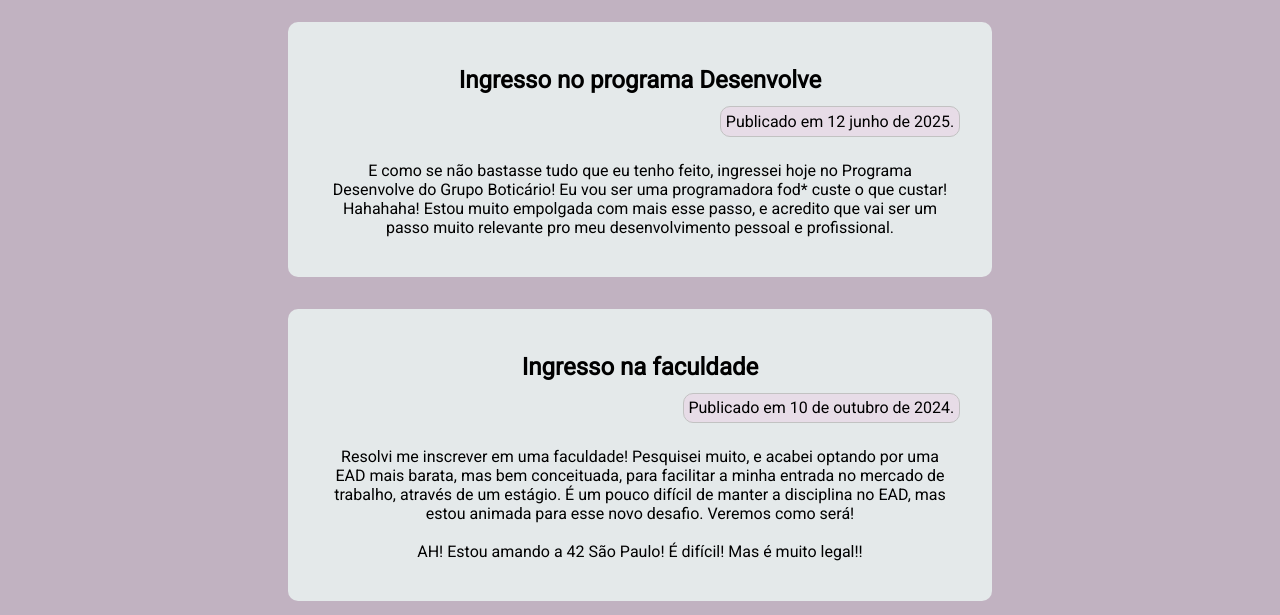
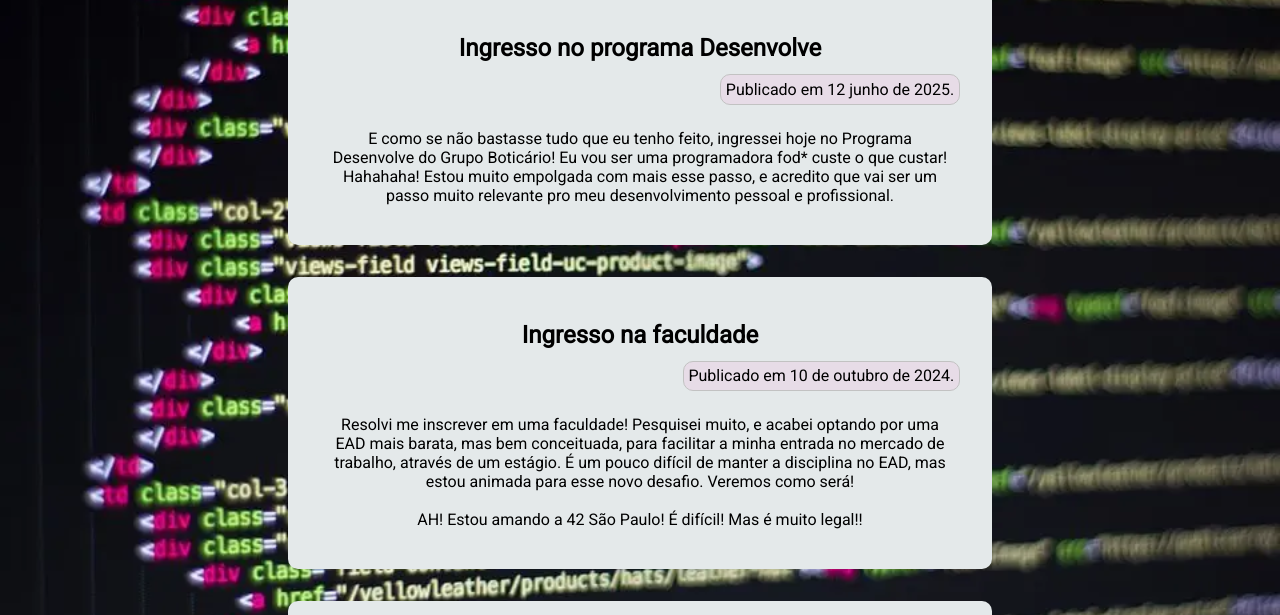
Before and after one commit to maikaminski/DiarioPessoal_Programa_Desenvolve, a plain HTML site: page index.html in a window 1280 px wide. Shown: the part 112-727 px from the top of the page. Drawn offline with Linux system fonts and the light colour scheme.

Commit message:
efeito parallax

```diff
--- a/index.html
+++ b/index.html
@@ -9,7 +9,7 @@
     <link rel="icon" href="favicon-32x32.png" type="image/png">
 
 </head>
-<body>
+<body class="parallax">
     <header>
         <h1 class="title">Meu diário pessoal como DEV</h1>
     </header>
--- a/styles.css
+++ b/styles.css
@@ -4,7 +4,7 @@
     box-sizing: border-box;
 }
 body {
-    background-color: #c1b2c1;
+    background-color: black;
     margin: 0;
     font-family: 'Roboto', sans-serif;
 }
@@ -14,10 +14,11 @@ header {
 .title {
     text-align: center;
     padding: 0.5em;
-    margin-bottom: 2em;
+
 }
 .container {
-   display: flex;
+   margin-top: 2em;
+    display: flex;
    flex-wrap: wrap;
    justify-content: center;
    gap: 2em;
@@ -31,6 +32,9 @@ header {
     display: flex;
     flex-direction: column;
     text-align: center;
+}
+.card:hover {
+    width: 60%;
 }
 .time {
     margin-left: auto;
@@ -50,3 +54,10 @@ footer {
 .subtitle, .text {
     padding: 0.5em;
 }
+
+.parallax {
+ background-image: url(fundo.webp);
+  background-size: cover;
+  background-attachment: fixed;
+
+}
```
Also changed, not shown: fundo.webp (added).
